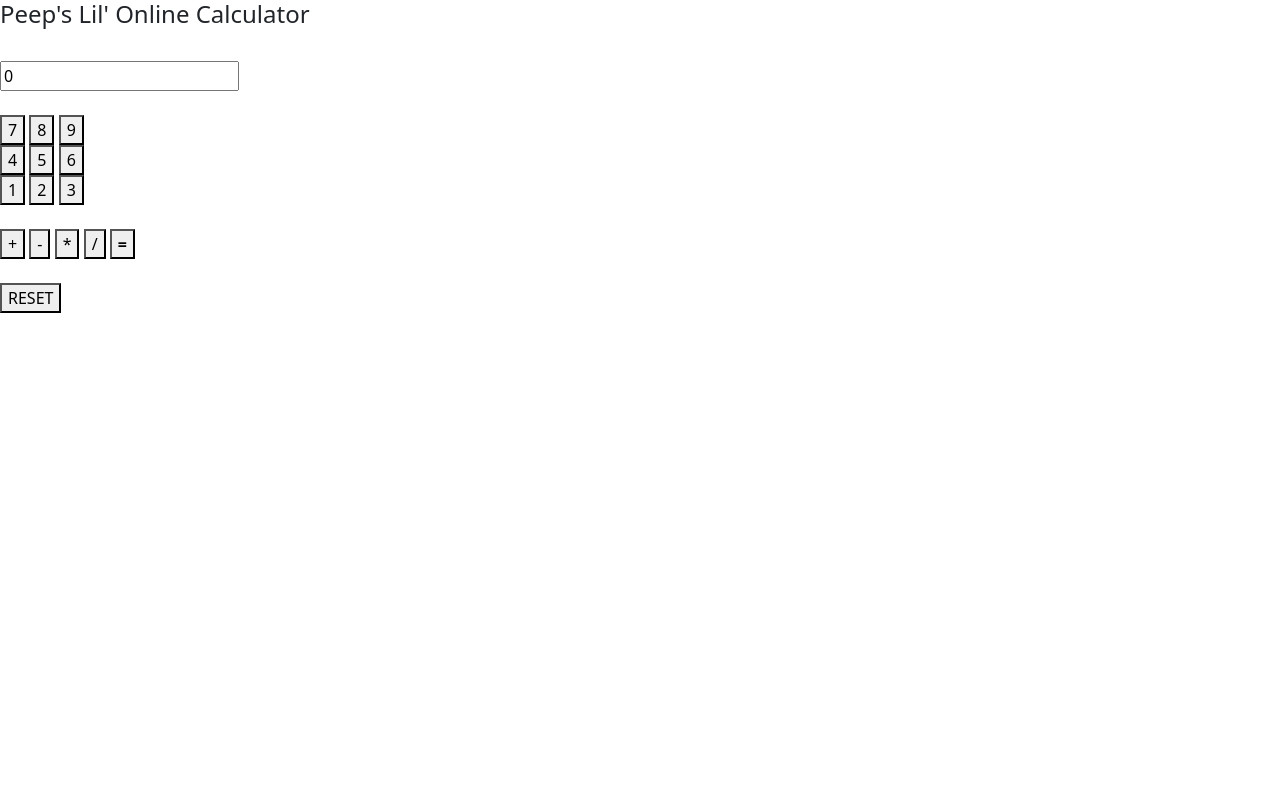
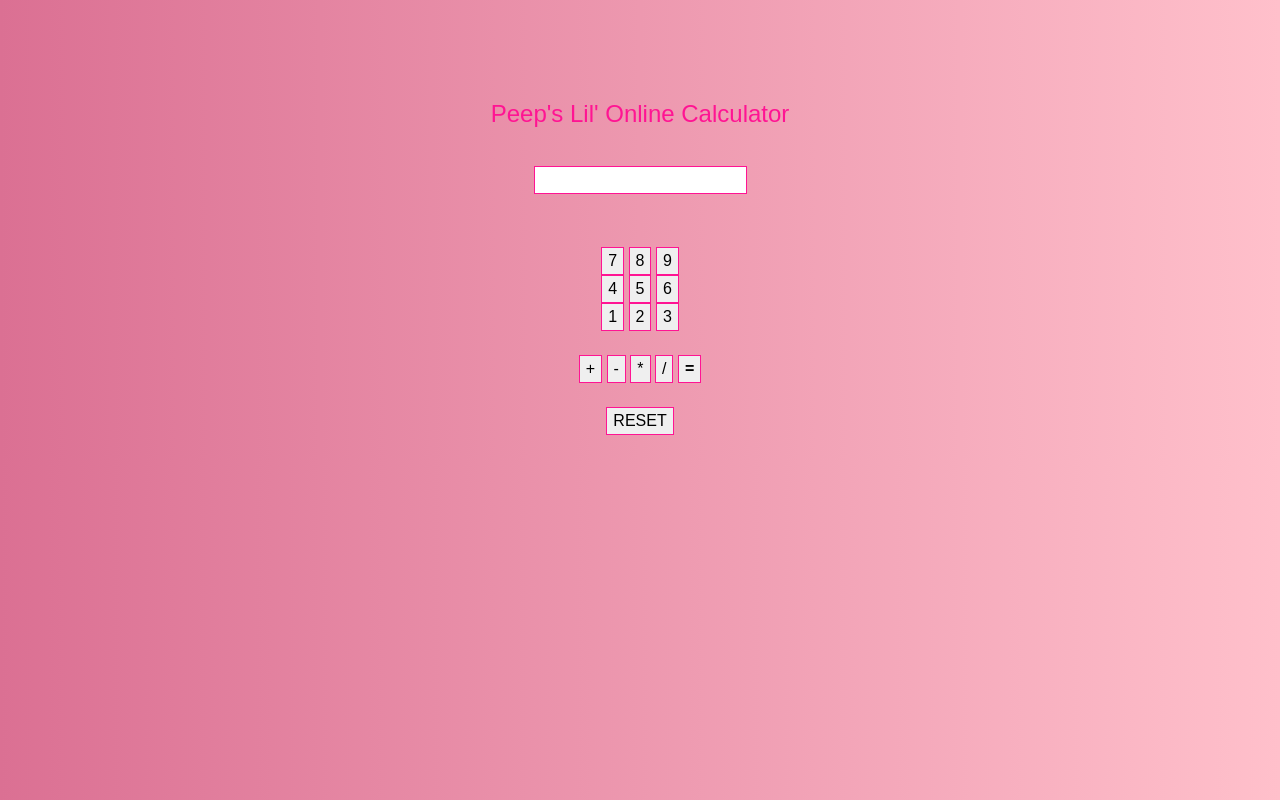
Before and after one commit to BekPBekPBekP/FrontendTDP, a plain HTML site: page counter.html in a window 1280 px wide. Both pictures are taken after a click on the button "RESET". Drawn offline with nearby package versions, Linux system fonts and the light colour scheme.

Commit message:
updated exercises

```diff
--- a/counter.html
+++ b/counter.html
@@ -5,16 +5,19 @@
     <meta http-equiv="X-UA-Compatible" content="IE=edge">
     <meta name="viewport" content="width=device-width, initial-scale=1.0">
     <title>Peep's Lil' Online Calculator</title>
+    <link href="counterstyle.css" rel="stylesheet">
     <link href="https://cdn.jsdelivr.net/npm/bootstrap@5.2.1/dist/css/bootstrap.min.css" rel="stylesheet" integrity="sha384-iYQeCzEYFbKjA/T2uDLTpkwGzCiq6soy8tYaI1GyVh/UjpbCx/TYkiZhlZB6+fzT" crossorigin="anonymous">
 </head>
 <body>
     <h4>Peep's Lil' Online Calculator</h4>
     <br>
  <section>
+    <div class="counter">
 <input type="number" value="0" id="counter" readonly>
+</div>
     <br>
     <br>
-<div id="counterButtons">
+<div id="counterButtons" class="counterButtons">
     <button onClick=Key7()>7</button>
     <button onClick=Key8()>8</button>
     <button onClick=Key9()>9</button>
@@ -29,11 +32,11 @@
 
 <br>
 <br>
-    <button onClick=>+</button>
-    <button onClick=>-</button>
-    <button onClick=>*</button>
-    <button onClick=>/</button>
-    <button onClick=><strong>=</strong></button>
+    <button onClick=add()>+</button>
+    <button onClick=minus()>-</button>
+    <button onClick=multiply()>*</button>
+    <button onClick=divide()>/</button>
+    <button onClick=equals()><strong>=</strong></button>
 
 <br>
 <br>
--- a/counter.js
+++ b/counter.js
@@ -1,6 +1,11 @@
 "use.strict";
 
-const counter = document.getElementById("counter");
+
+let firstNumber = 0;
+let operator = "";
+let result = document.getElementById("counter");
+
+let savedValue = 0;
 
 const Key7 = () => {
     counter.value = 7;
@@ -40,5 +45,18 @@ const Key2 = () => {
 }
 
 const reset = () => {
-    counter.value ="0";
+    counter.value ="";
+    savedValue = 0;
 }
+
+let add = () => {
+    savedValue = parseInt(result.value) + parseInt(savedValue);
+    console.log(result.value, "cv");
+    console.log(savedValue, "sv");
+}
+
+let equals = () => {
+    savedValue = parseInt(result.value);
+    console.log(result.value, "cv");
+    console.log(savedValue, "sv");
+}
--- /dev/null
+++ b/counterstyle.css
@@ -0,0 +1,41 @@
+*, *::before, *::after {
+box-sizing: border-box;
+font-family: Arial, Helvetica, sans-serif;
+font-weight: normal;
+}
+
+body {
+padding: 0;
+margin: 0;
+background: linear-gradient(to right, #db7093, #ffc0cb);
+}
+
+h4 {
+    text-align: center;
+    padding-top: 100px;
+    color:#ff1493;
+
+}
+
+.counterButtons {
+    text-align: center;
+    padding-top: 5px;
+    color: #ff1493;
+}
+
+.counterButtons > button {
+    curser: pointer;
+    font-size: medium;
+    border: 1px solid #ff1493;
+    outline: none;
+}
+.counter {
+    text-align: center;
+    padding-top: 5px;
+    color: #ff1493;
+}
+.counter > input {
+    curser: pointer;
+    font-size: medium;
+    border: 1px solid #ff1493;
+    outline: none;
```
Also changed, not shown: datarequests.html (added, +16 -0 lines), datarequests.js (added, +25 -0 lines).
